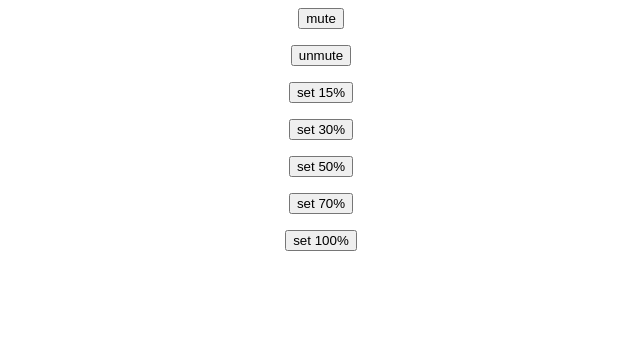
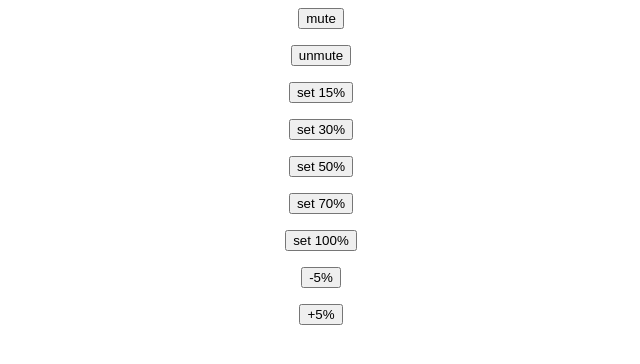
Before and after one commit to auzias/web-controler-radio, a PHP site: page /mock-up/debug.html in a window 1280 px wide. Shown: the top 364 px of the page, without its empty margins (319-959 px from the left). Run offline with PHP 8.4, Linux system fonts and the light colour scheme.

Commit message:
:sound: relative -+5% added

```diff
--- a/web/mock-up/debug.html
+++ b/web/mock-up/debug.html
@@ -58,5 +58,19 @@
         </div>
       </form>
 
+      <form name="myform" action="./index.php?debug" method="POST">
+        <div align="center">
+          <input type="hidden" name="action" value="voldown">
+           <input type="submit" value="-5%">
+        </div>
+      </form>
+
+      <form name="myform" action="./index.php?debug" method="POST">
+        <div align="center">
+          <input type="hidden" name="action" value="volup">
+           <input type="submit" value="+5%">
+        </div>
+      </form>
+
   </body>
 </html>
```
Also changed, not shown: web/index.php (+14 -1 lines).
